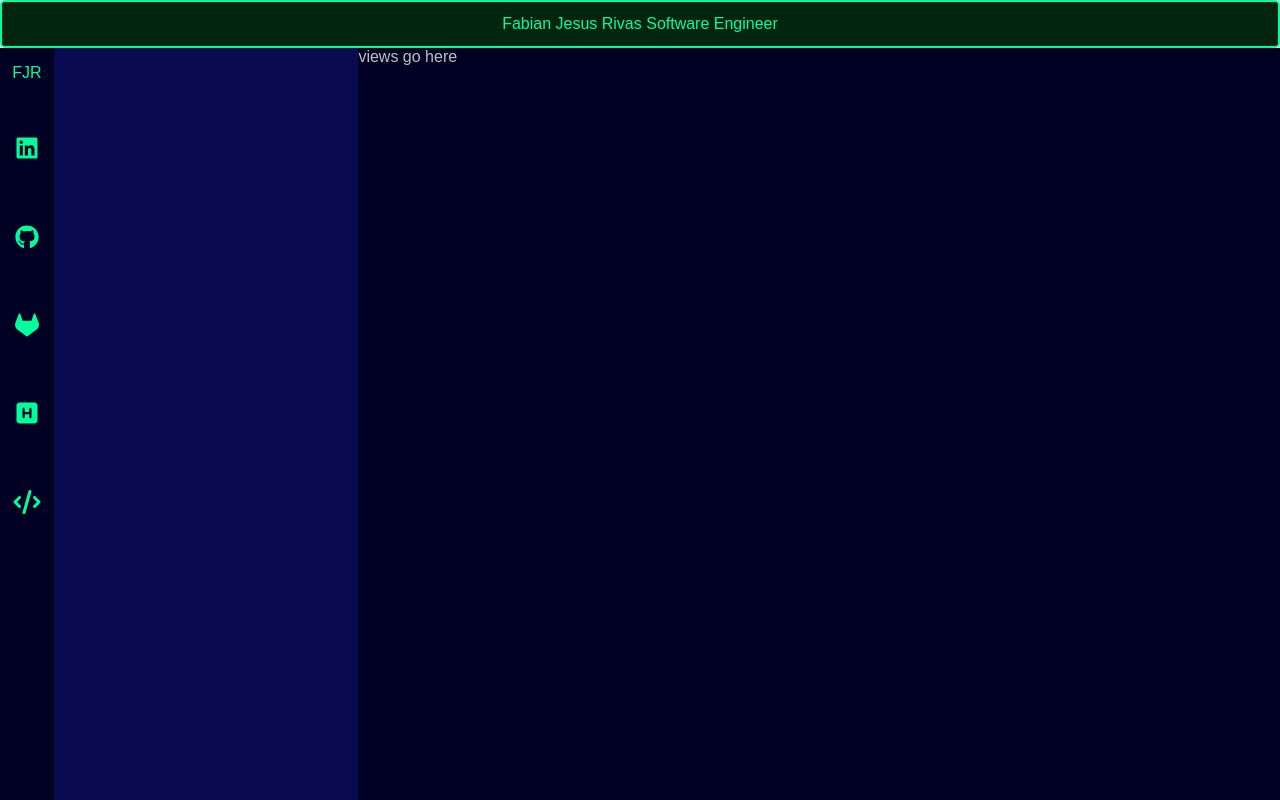
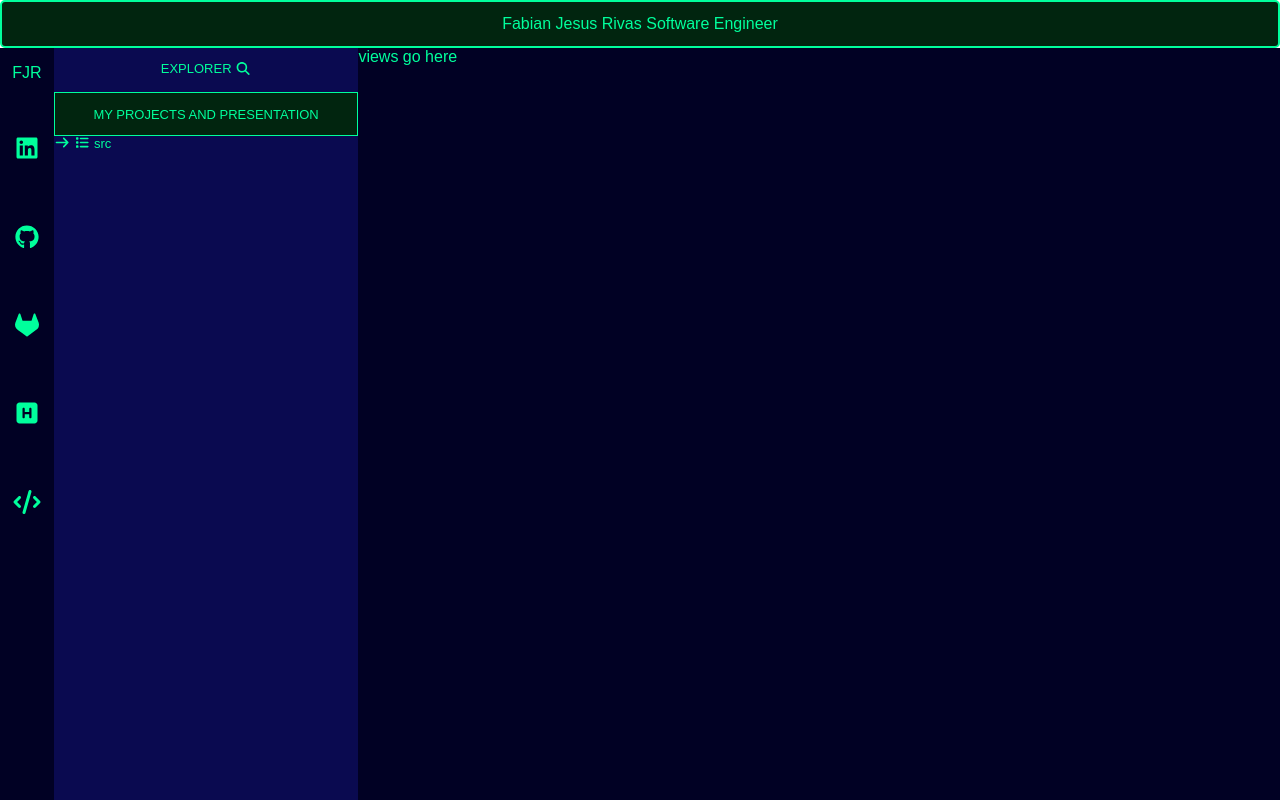
Before and after one commit to mrpiggy97/myportolio, a React (Vite) app: page / in a window 1280 px wide. Shown: the top 800 px of the page. Built offline with nearby package versions, Linux system fonts and the light colour scheme.

Commit message:
Adds project directory, removes unsued images

```diff
--- a/src/App.css
+++ b/src/App.css
@@ -12,7 +12,7 @@ div#app{
   grid-template-areas:   "app-header app-header"
                          "app-menu views"
                          "app-footer app-footer";
-  color: silver;
+  color:#00FF9C;
 }
 
 header#app-header{
@@ -46,7 +46,10 @@ div#my-links{
 }
 div#project-navigation{
   display: grid;
-  grid-area: project-navitation;
+  font-size: small;
+  grid-area: project-navigation;
+  grid-template-columns: 100%;
+  grid-template-rows: 5% 5% 90%;
 }
 
 div#views{
@@ -79,3 +82,44 @@ p.handshake{
 a{
   color: #00FF9C;
 }
+
+div.navigation-header{
+  display: grid;
+  align-content: center;
+  justify-items: center;
+  background-color: rgb(1, 37, 15);
+  border: solid 1px #00FF9C;
+}
+
+div.explorer{
+  display: grid;
+  justify-items: center;
+}
+
+div.projects{
+  display: grid;
+  grid-template-rows: 3% 50% 47%;
+  grid-template-columns: 10% 10% 80%;
+  grid-template-areas:  "projects-source projects-source ."
+                        ". projects-directory projects-directory"
+                        ". . .";
+}
+
+div.projects-source{
+  display: grid;
+  grid-area: projects-source;
+  grid-template-columns: repeat(3, 33%);
+  grid-template-rows: 100%;
+}
+div.projects-directories{
+  display: grid;
+  grid-area: projects-directory;
+  align-items: baseline;
+  align-content: baseline;
+  grid-template-rows: repeat(5, 10%);
+}
+
+blockquote{
+  display: grid;
+  align-items: baseline;
+}
--- a/src/App.tsx
+++ b/src/App.tsx
@@ -1,8 +1,50 @@
 import { FontAwesomeIcon } from '@fortawesome/react-fontawesome'
-import { faAngular, faConnectdevelop, faDocker, faGithub, faGitlab, faGolang, faJs, faLinkedin, faPython, faReact } from '@fortawesome/free-brands-svg-icons'
+import { faAngular, faDocker, faGithub, faGitlab, faGolang, faJs, faLinkedin, faPython, faReact } from '@fortawesome/free-brands-svg-icons'
 import './App.css'
-import { faCode, faDatabase, faH, faHandshake, faHSquare, faLink, faNetworkWired, faW } from '@fortawesome/free-solid-svg-icons'
+import { faArrowDown, faArrowRight, faCode, faDatabase, faHandshake, faHSquare, faList,faSearch} from '@fortawesome/free-solid-svg-icons'
+import { useState } from 'react'
+
+function ShowProjects() : JSX.Element{
+  const [showProjects, setShowProjects] = useState(true)
+  const toggleShowProjects = () => {
+    setShowProjects(!showProjects)
+  }
+  return (
+    <div className='projects-directories'>
+      <p>
+        <FontAwesomeIcon icon={faHandshake}/> Home
+      </p>
+      <p onClick={toggleShowProjects}>
+        {showProjects ?  <FontAwesomeIcon icon={faArrowDown}/> : <FontAwesomeIcon icon={faArrowRight}/>}
+        <FontAwesomeIcon icon={faList}/> Projects
+      </p>
+      {
+        showProjects
+        ? <blockquote>
+            <p>
+              <FontAwesomeIcon icon={faCode}/> devhttp
+            </p>
+            <p>
+              <FontAwesomeIcon icon={faCode}/> space-simulation
+            </p>
+            <p>
+              <FontAwesomeIcon icon={faCode}/> piggyhttp
+            </p>
+            <p>
+              <FontAwesomeIcon icon={faCode}/> pathfinder
+            </p>
+          </blockquote>
+        : null
+      }
+    </div>
+  )
+}
+
 function App() : JSX.Element {
+  const [srcExpanded, setSrcExpanded] = useState(false)
+  const toggleSrc = () => {
+    setSrcExpanded(!srcExpanded)
+  }
   return(
     <div id='app'>
 
@@ -30,7 +72,20 @@ function App() : JSX.Element {
             </a>
         </div>
         <div id='project-navigation'>
-
+          <div className='explorer'>
+            <p>EXPLORER <FontAwesomeIcon icon={faSearch}/></p>
+          </div>
+          <div className='navigation-header'>
+            <p>MY PROJECTS AND PRESENTATION</p>
+          </div>
+          <div className='projects'>
+            <div className='projects-source' onClick={toggleSrc}>
+                  {srcExpanded ? <FontAwesomeIcon icon={faArrowDown}/> : <FontAwesomeIcon icon={faArrowRight}/>}
+                  <FontAwesomeIcon icon={faList}/>
+                  <span>src</span>
+            </div>
+            {srcExpanded ? <ShowProjects/> : null}
+          </div>
         </div>
       </div>
 
```
Also changed, not shown: 2 other files (tests, documents, lock files or other folders).
